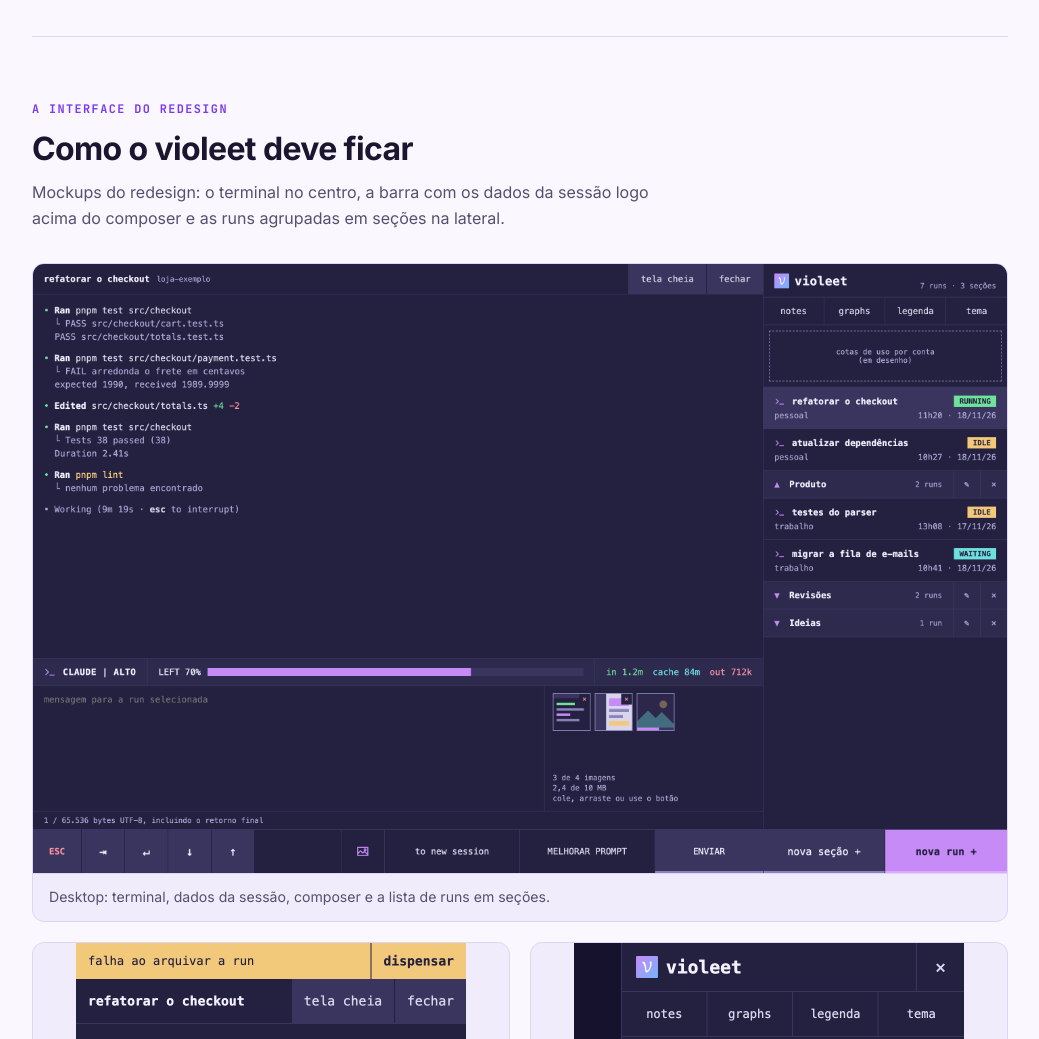
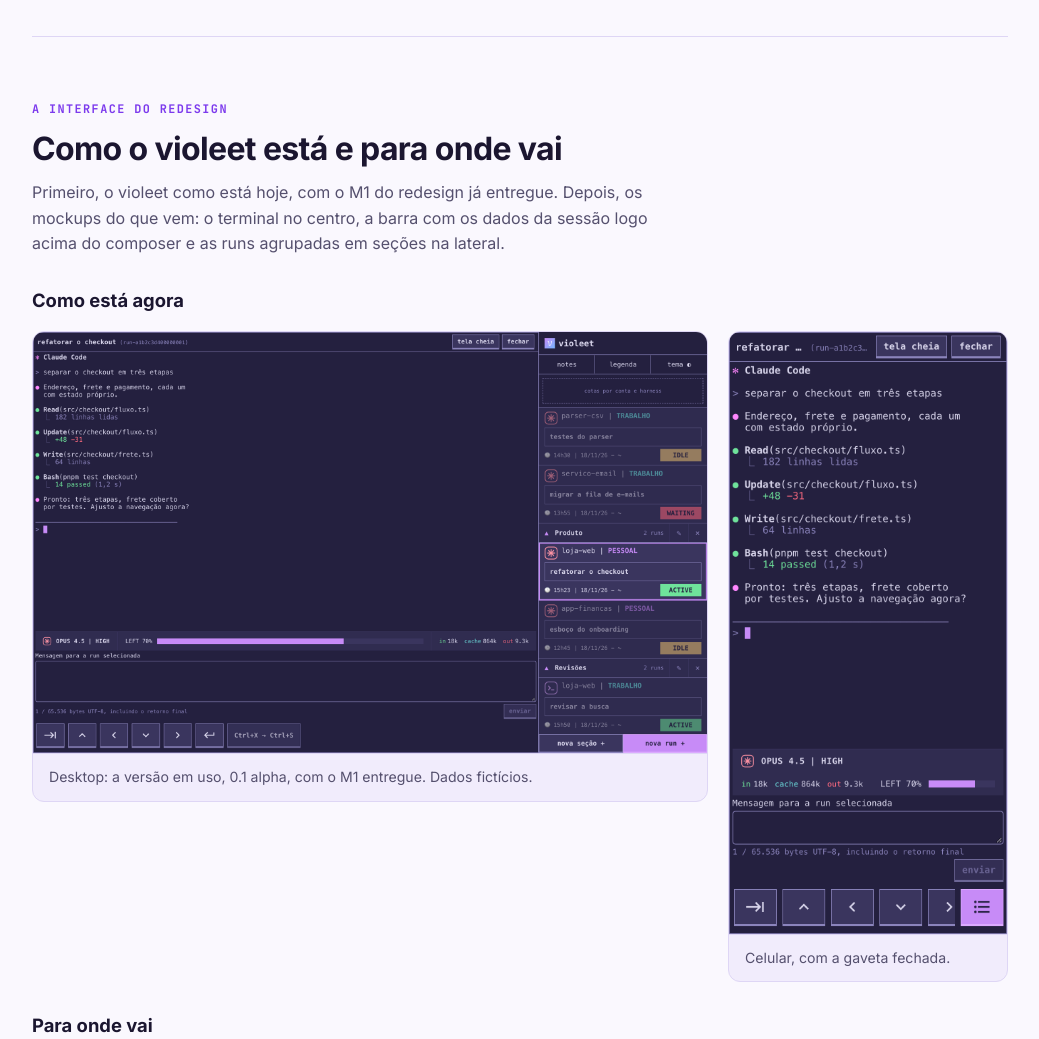
Before and after one commit to grippado/violeet, a plain HTML site: page docs/index.html in a window 1280 px wide. Shown: the part 2300-3339 px from the top of the page, without its empty margins (120-1159 px from the left). Drawn offline with Linux system fonts and the light colour scheme.

Commit message:
✨ feat(docs): print do violeet como está, com o M1
Co-Authored-By: Claude Opus 5.5 <noreply@anthropic.com>

```diff
--- a/docs/index.html
+++ b/docs/index.html
@@ -137,6 +137,11 @@
   .shots-phones { display: grid; gap: 20px; grid-template-columns: repeat(auto-fit, minmax(min(100%, 240px), 1fr)); }
   .shots-phones .shot img { max-width: 390px; margin: 0 auto; }
   .mock-note { font-size: 0.85rem; color: var(--fg-muted); margin: 16px 0 0; }
+  .shots-title { font-size: 1.15rem; margin: 32px 0 0; }
+  .shots-title:first-of-type { margin-top: 0; }
+  .shots-now { display: grid; gap: 20px; margin-top: 20px; align-items: start; }
+  .shots-now .shot-phone img { max-width: 390px; margin: 0 auto; }
+  @media (min-width: 900px) { .shots-now { grid-template-columns: minmax(0, 1fr) minmax(0, 280px); } }
 
   .roadmap { display: grid; gap: 16px; }
   .milestone { border: 1px solid var(--line); border-radius: 12px; padding: 20px; background: var(--bg-raised); }
@@ -255,8 +260,20 @@
 
   <section id="interface" aria-labelledby="interface-h">
     <p class="eyebrow">A interface do redesign</p>
-    <h2 id="interface-h">Como o violeet deve ficar</h2>
-    <p class="section-lede">Mockups do redesign: o terminal no centro, a barra com os dados da sessão logo acima do composer e as runs agrupadas em seções na lateral.</p>
+    <h2 id="interface-h">Como o violeet está e para onde vai</h2>
+    <p class="section-lede">Primeiro, o violeet como está hoje, com o M1 do redesign já entregue. Depois, os mockups do que vem: o terminal no centro, a barra com os dados da sessão logo acima do composer e as runs agrupadas em seções na lateral.</p>
+    <h3 class="shots-title">Como está agora</h3>
+    <div class="shots-now">
+      <figure class="shot">
+        <img src="agora-m1.png" alt="O violeet no desktop com dados fictícios: terminal de uma run Claude à esquerda, barra com modelo, esforço, contexto restante e tokens acima do input, e à direita o header violeet com a lista de runs nas seções Produto e Revisões." width="2000" height="1250" loading="lazy">
+        <figcaption>Desktop: a versão em uso, 0.1 alpha, com o M1 entregue. Dados fictícios.</figcaption>
+      </figure>
+      <figure class="shot shot-phone">
+        <img src="agora-m1-celular.png" alt="O violeet no celular com a gaveta fechada e dados fictícios: terminal da run, barra com modelo, tokens e contexto restante, input e teclas de atalho." width="780" height="1688" loading="lazy">
+        <figcaption>Celular, com a gaveta fechada.</figcaption>
+      </figure>
+    </div>
+    <h3 class="shots-title">Para onde vai</h3>
     <div class="shots">
       <figure class="shot">
         <img src="mock-desktop.png" alt="Mockup do violeet no desktop: terminal de uma run à esquerda, barra com modelo, contexto e tokens, composer com imagens anexadas, e à direita a lista de runs agrupadas nas seções Produto, Revisões e Ideias." width="2880" height="1800" loading="lazy">
--- a/docs/roadmap.json
+++ b/docs/roadmap.json
@@ -32,7 +32,9 @@
           "state": "entregue"
         }
       ],
-      "state": "entregue"
+      "state": "entregue",
+      "image": "agora-m1.png",
+      "image_alt": "O violeet com o M1, em dados fictícios: header violeet na lateral, seções em accordion, terminal de uma run Claude e a barra de dados da sessão acima do input."
     },
     {
       "id": "M2",
```
Also changed, not shown: docs/agora-m1-celular.png (added), docs/agora-m1.png (added).
